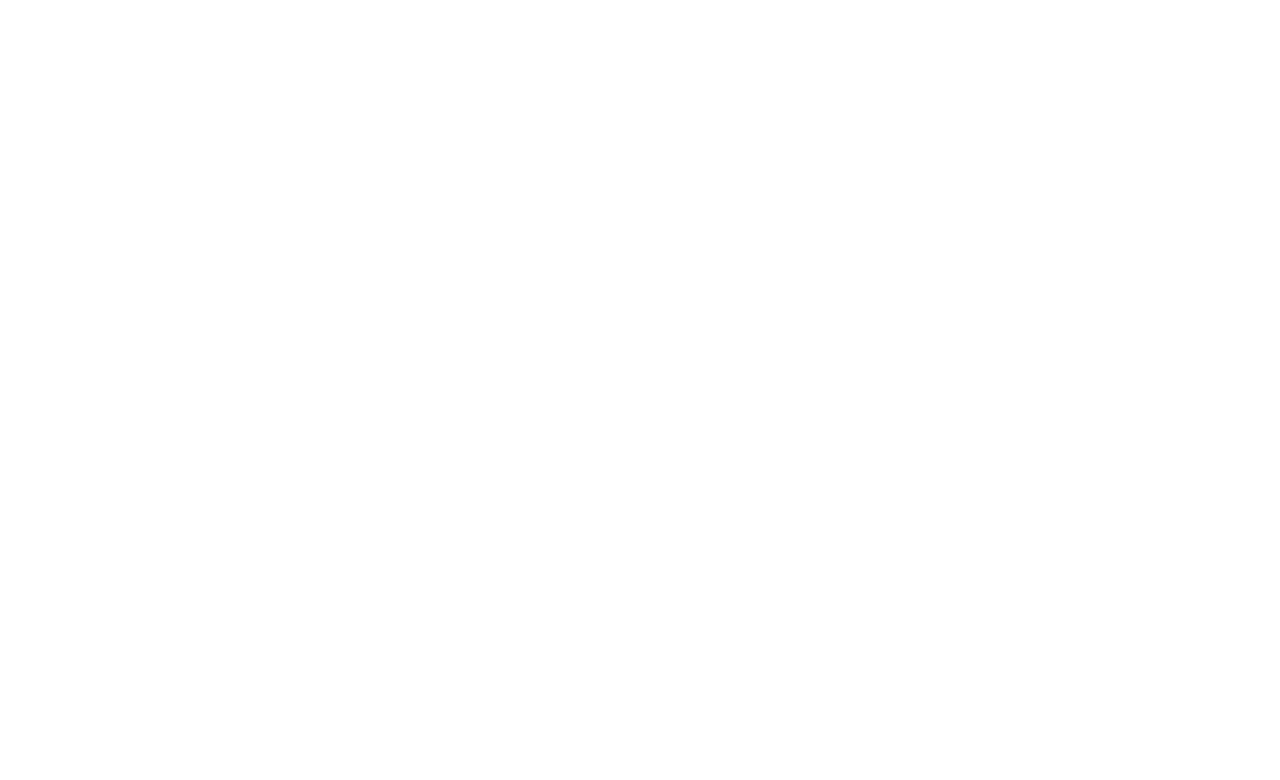
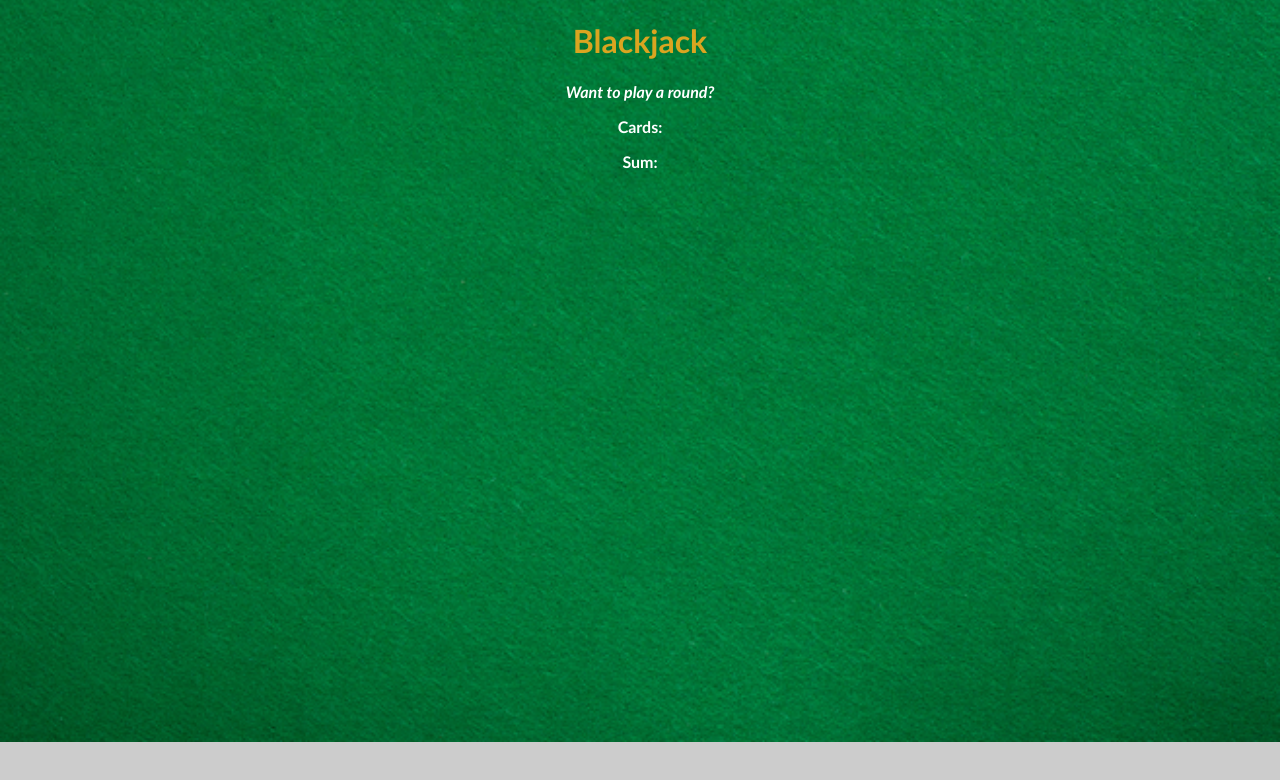
Before and after one commit to watsonovich/blackjack, a plain HTML site: page index.html in a window 1280 px wide. Drawn offline with Linux system fonts and the light colour scheme.

Commit message:
added basic styling and messages

```diff
--- /dev/null
+++ b/index.css
@@ -0,0 +1,21 @@
+body {
+  font-family: "Trebuchet MS", "Lucida Sans Unicode", "Lucida Grande",
+    "Lucida Sans", Arial, sans-serif;
+  background-image: url("./images/table.png");
+  background-color: #cccccc; /* Used if the image is unavailable */
+  /* height: 500px; You must set a specified height */
+  background-position: center; /* Center the image */
+  background-repeat: no-repeat; /* Do not repeat the image */
+  background-size: cover; /* Resize the background image to cover the entire container */
+  text-align: center;
+  color: white;
+  font-weight: bold;
+}
+
+h1 {
+  color: goldenrod;
+}
+
+#message-el {
+  font-style: italic;
+}
--- a/index.html
+++ b/index.html
@@ -4,7 +4,13 @@
     <meta charset="UTF-8" />
     <meta name="viewport" content="width=device-width, initial-scale=1.0" />
     <title>Blackjack</title>
+    <link type="text/css" rel="stylesheet" href="index.css" />
+  </head>
+  <body>
+    <h1>Blackjack</h1>
+    <p id="message-el">Want to play a round?</p>
+    <p>Cards:</p>
+    <p>Sum:</p>
     <script src="index.js"></script>
-  </head>
-  <body></body>
+  </body>
 </html>
--- a/index.js
+++ b/index.js
@@ -5,13 +5,20 @@ let firstCard = Math.floor(Math.random() * (max - min + 1)) + min;
 let secondCard = Math.floor(Math.random() * (max - min + 1)) + min;
 
 let sum = firstCard + secondCard;
+let hasBlackJack = false;
+let isAlive = true;
+let message = "";
 
 console.log(firstCard, secondCard, sum);
 
 if (sum < 21) {
-  console.log("Do you want to draw a new card?");
+  message = "Do you want to draw a new card? 🙂";
 } else if (sum === 21) {
-  console.log("Congratulations!  You've got Blackjack!");
+  message = "Congratulations!  You've got Blackjack! 🥳";
+  hasBlackJack = true;
 } else {
-  console.log("Your out of the game");
+  message = "Your out of the game 😭";
+  isAlive = false;
 }
+
+console.log(message);
```
Also changed, not shown: images/table.png (added).
